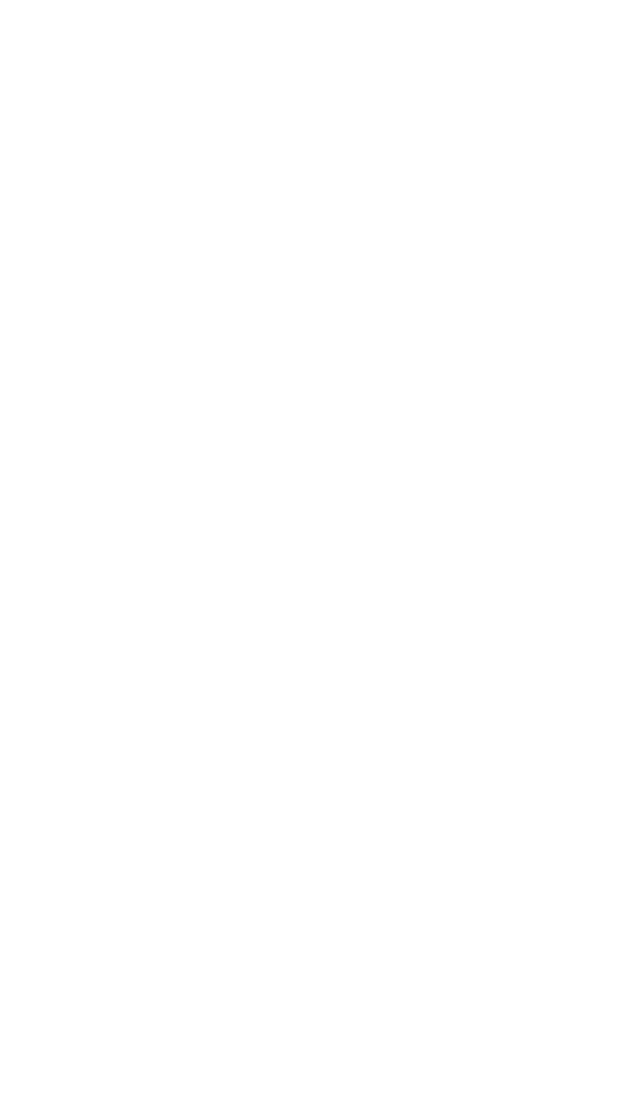
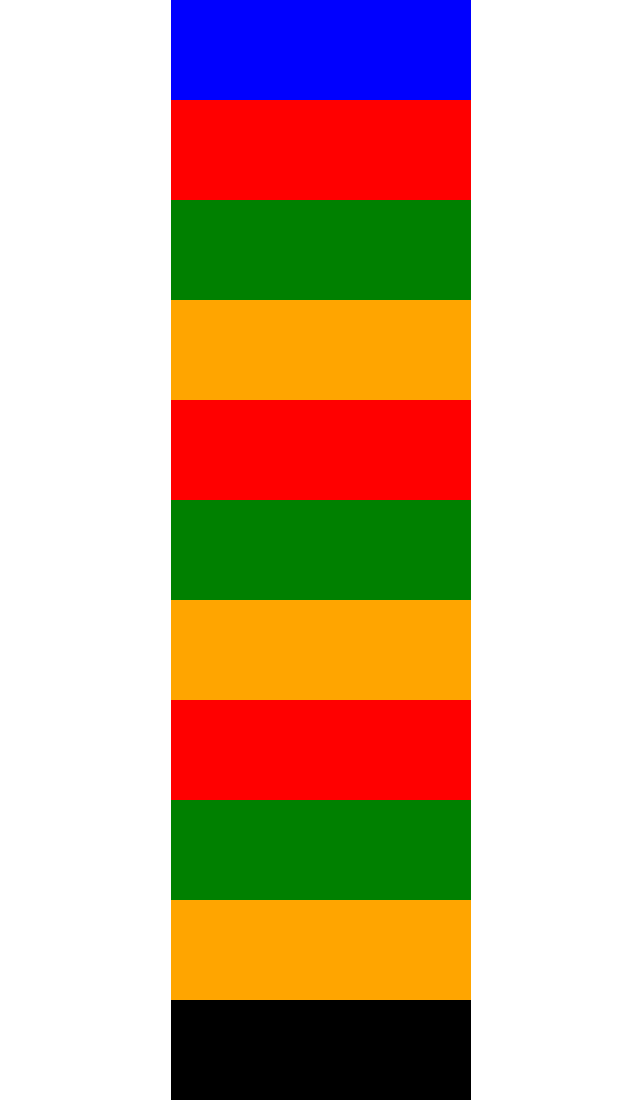
Before and after one commit to oolcha/layout_style-it-up, a website built with Parcel: page src/index.html in a window 1280 px wide. Shown: the whole page, without its empty margins (319-959 px from the left). Before the commit the page ends 800 px from the top, so only its background shows below. Built offline with nearby package versions, Linux system fonts and the light colour scheme.

Commit message:
solution

```diff
--- a/package.json
+++ b/package.json
@@ -20,6 +20,7 @@
   "devDependencies": {
     "@linthtml/linthtml": "^0.8.3",
     "@mate-academy/backstop-config": "^1.0.0",
+    "@mate-academy/bemlint": "^0.1.2",
     "@mate-academy/eslint-config": "*",
     "@mate-academy/linthtml-config": "0.0.2",
     "@mate-academy/scripts": "^1.2.8",
--- a/src/style.css
+++ b/src/style.css
@@ -1 +1,33 @@
-/* write your styles here */
+body {
+  margin: 0;
+}
+
+div {
+  width: 300px;
+  height: 100px;
+  margin: auto;
+}
+
+div:hover {
+  height: 200px;
+}
+
+#header {
+  background-color: blue;
+}
+
+.important {
+  background-color: red;
+}
+
+.interesting {
+  background-color: green;
+}
+
+.surprising {
+  background-color: orange;
+}
+
+#footer {
+  background-color: black;
+}
```
Also changed, not shown: readme.md, 1 other file.
